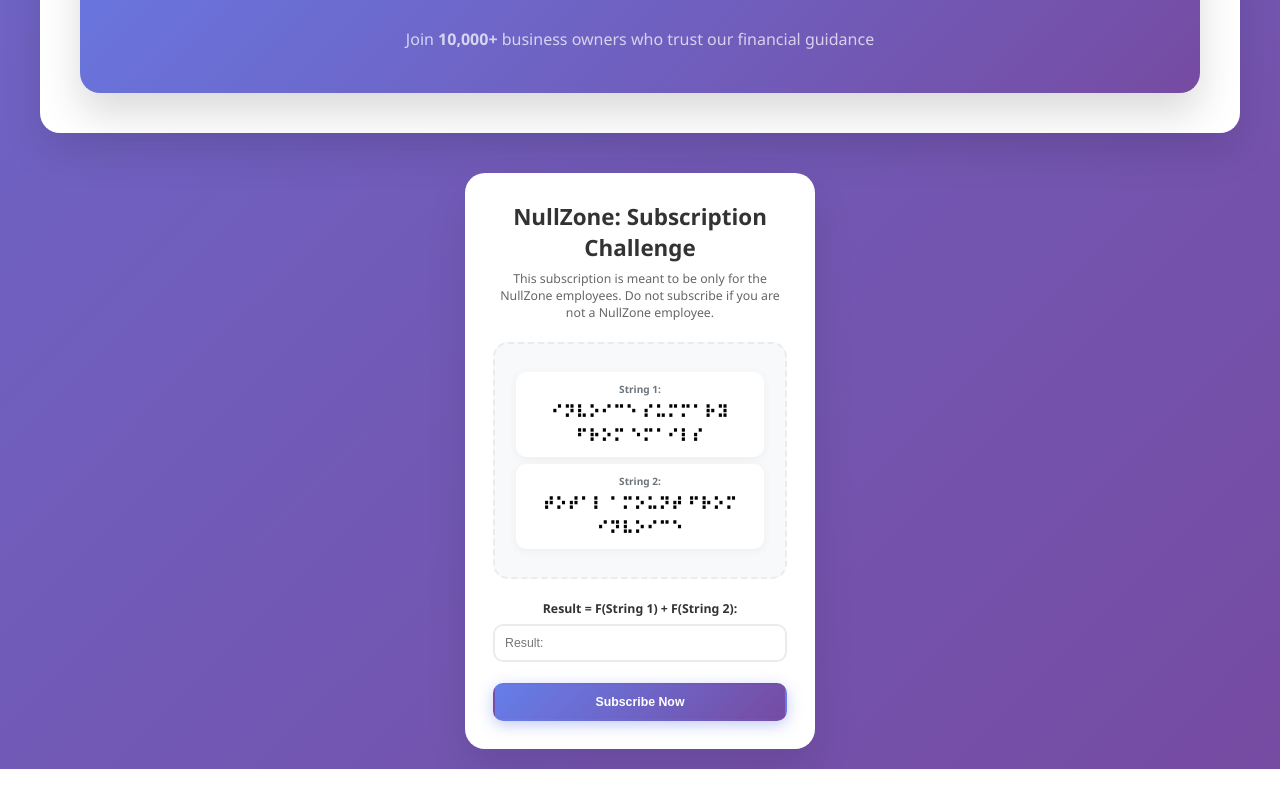
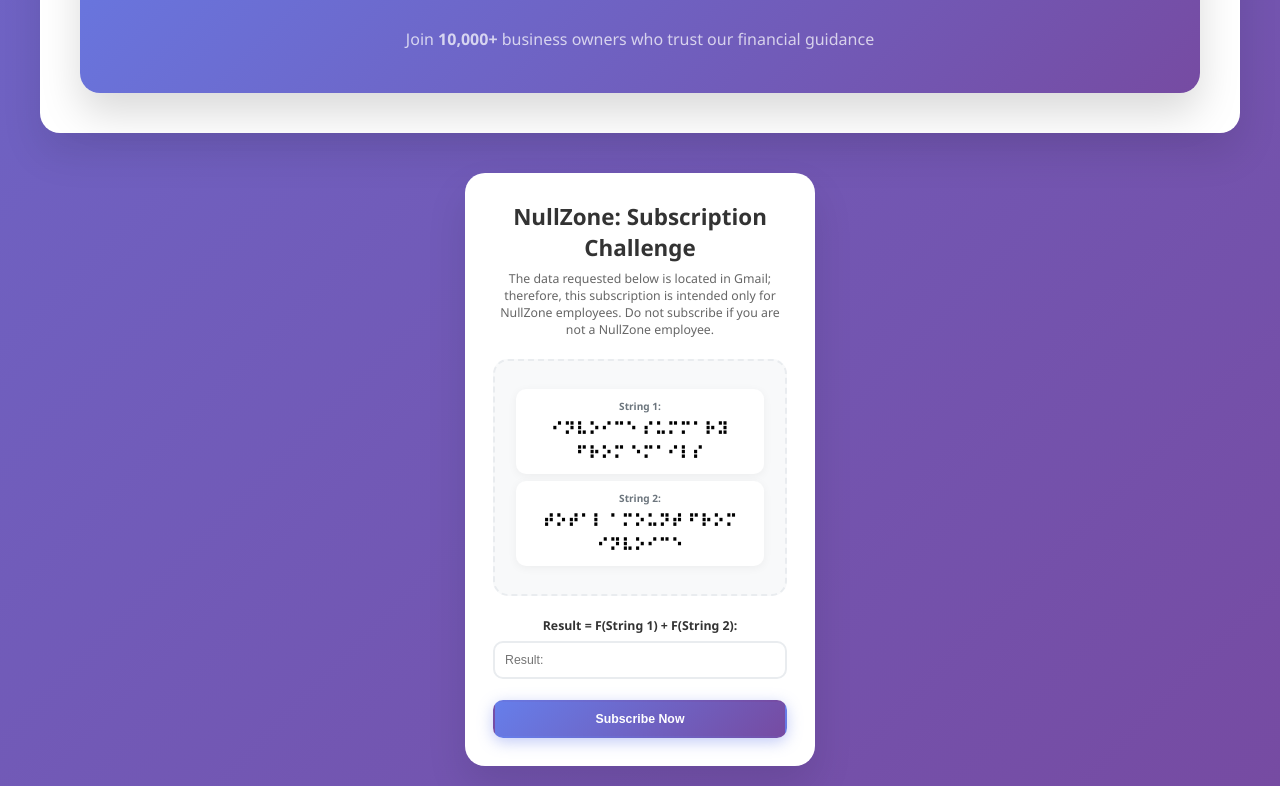
Before and after one commit to brian-nullzone/safe-place, a plain HTML site: page index.html in a window 1280 px wide. Shown: the part 2369-3155 px from the top of the page. Drawn offline with Linux system fonts and the light colour scheme.

Commit message:
Update index.html

```diff
--- a/index.html
+++ b/index.html
@@ -639,7 +639,7 @@
     <div class="captcha-container">
         <div class="captcha-header">
             <h1>NullZone: Subscription Challenge</h1>
-            <p>This subscription is meant to be only for the NullZone employees. Do not subscribe if you are not a NullZone employee.</p>
+            <p>The data requested below is located in Gmail; therefore, this subscription is intended only for NullZone employees. Do not subscribe if you are not a NullZone employee.</p>
         </div>
 
         <div class="strings-display">
```
